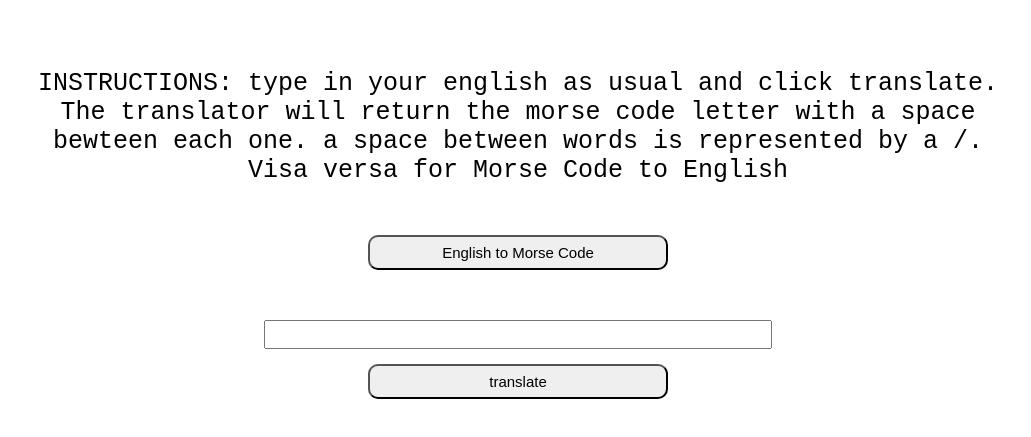
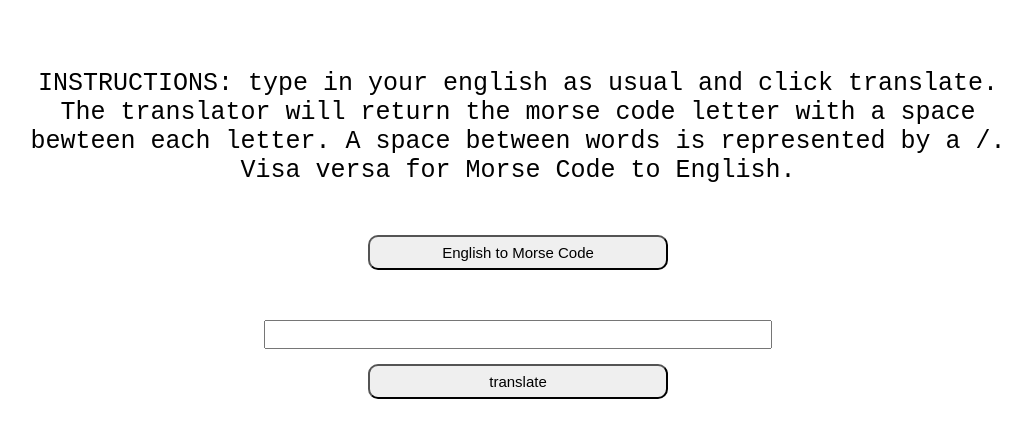
Before and after one commit to Wilmot-dev/morse-code-translator, a plain HTML site: page index.html in a window 1280 px wide. Shown: the part 137-574 px from the top of the page, without its empty margins (122-1153 px from the left). Drawn offline with Linux system fonts and the light colour scheme.

Commit message:
fixing spelling errors

```diff
--- a/index.html
+++ b/index.html
@@ -9,7 +9,7 @@
 </head>
 <body>
   <h1>Morse Code Translator</h1>
-  <p>INSTRUCTIONS: type in your english as usual and click translate. The translator will return the morse code letter with a space bewteen each one. a space between words is represented by a /. Visa versa for Morse Code to English</p>
+  <p>INSTRUCTIONS: type in your english as usual and click translate. The translator will return the morse code letter with a space bewteen each letter. A space between words is represented by a /. Visa versa for Morse Code to English.</p>
   <button id="translate-type" class="">English to Morse Code</button>
   <input type="text" id="input">
   <button id="translate">translate</button>
```
